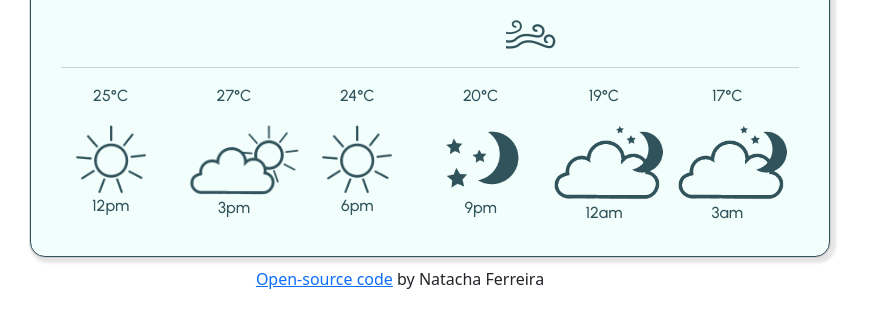
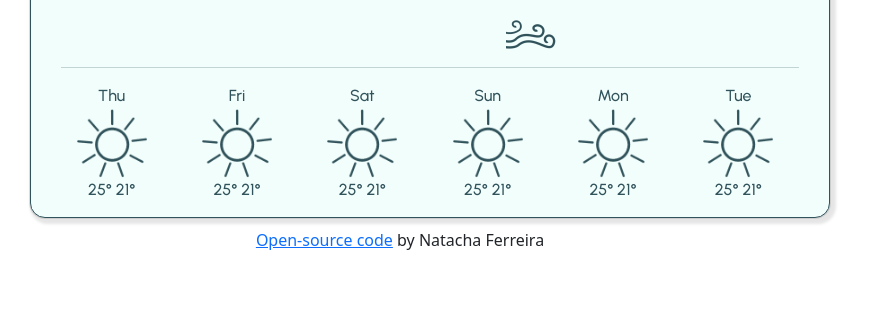
Before and after one commit to NatachaFerreira/SheCodes-Plus, a plain HTML site: page index.html in a window 1280 px wide. Shown: the part 146-474 px from the top of the page, without its empty margins (0-870 px from the left). Drawn offline with nearby package versions, Linux system fonts and the light colour scheme; no server answers.

Commit message:
Updated weekly forecast

```diff
--- a/index.html
+++ b/index.html
@@ -57,38 +57,40 @@
 
       <hr />
 
-        <div class="row forecast">
+      <div class="weather-forecast" id="forecast">
+        <div class="row">
           <div class="col-2">
+            <p class="weather-forecast-hour">12pm</p>
+            <img src="images/sunny.png" alt="sunny" width="70px" />
             <p class="temperature">25°C</p>
-            <img src="images/sunny.png" alt="sunny" width="70px" />
-            <p class="forecast-hour">12pm</p>
           </div>
           <div class="col-2">
+            <p class="weather-forecast-hour">3pm</p>
+            <img src="images/sunClouds.png" alt="sun and clouds" width="120px"/>
             <p class="temperature">27°C</p>
-            <img src="images/sunClouds.png" alt="sun and clouds" width="120px"/>
-            <p class="forecast-hour">3pm</p>
           </div>
           <div class="col-2">
+            <p class="weather-forecast-hour">6pm</p>
+            <img src="images/sunny.png" alt="sunny" width="70px" />
             <p class="temperature">24°C</p>
-            <img src="images/sunny.png" alt="sunny" width="70px" />
-            <p class="forecast-hour">6pm</p>
           </div>
           <div class="col-2">
+            <p class="weather-forecast-hour">9pm</p>
+            <img src="images/starry.png" alt="starry night" width="85px"/>
             <p class="temperature">20°C</p>
-            <img src="images/starry.png" alt="starry night" width="85px"/>
-            <p class="forecast-hour">9pm</p>
           </div>
           <div class="col-2">
+            <p class="weather-forecast-hour">12am</p>
+            <img src="images/moonClouds.png" alt="stars and clouds" width="110px"/>
             <p class="temperature">19°C</p>
-            <img src="images/moonClouds.png" alt="stars and clouds" width="110px"/>
-            <p class="forecast-hour">12am</p>
           </div>
           <div class="col-2">
+            <p class="weather-forecast-hour">3am</p>
+            <img src="images/moonClouds.png" alt="stars and clouds" width="110px"/>
             <p class="temperature">17°C</p>
-            <img src="images/moonClouds.png" alt="stars and clouds" width="110px"/>
-            <p class="forecast-hour">3am</p>
           </div>
         </div>
+      </div>
 
       </div>
 
--- a/src/index.js
+++ b/src/index.js
@@ -70,7 +70,7 @@ function refreshTempValuesToFarenheit(response) {
 
 }
 
-function toCelsius(event) {
+function displayCelsiusTemperature(event) {
   event.preventDefault();
   let city = document.querySelector("#city").innerHTML;
   let apiUrl = `${apiEndpoint}?q=${city}&appid=${apiKey}&units=${units}`;
@@ -93,6 +93,29 @@ function displayFarenheitTemperature(event) {
   axios.get(apiUrl).then(refreshTempValuesToFarenheit);
 }
 
+function displayWeeklyForecast() {
+  let forecastElement = document.querySelector("#forecast");
+  let forecastHTML = `<div class="row">`;
+  let days = ["Thu", "Fri", "Sat", "Sun", "Mon", "Tue"];
+  days.forEach(function(day) {
+    forecastHTML =
+        forecastHTML +
+        `
+          <div class="col-2">
+            <div class="weather-forecast-date">${day}</div>
+            <img src="images/sunny.png" alt="sunny" width="70px"/>
+            <div class="weather-forecast-temperatures">
+              <span class="weather-forecast-max-temperature">25°</span>
+              <span class="weather-forecast-min-temperature">21°</span>
+            </div>
+          </div>
+      `;
+  })
+
+  forecastHTML = forecastHTML + `</div>`;
+  forecastElement.innerHTML = forecastHTML;
+}
+
 let apiKey = "9eca7aac0b071aa16e3cb063adba0785";
 let apiEndpoint = "https://api.openweathermap.org/data/2.5/weather";
 let units = "metric";
@@ -104,9 +127,10 @@ let currentLocationButton = document.querySelector("#current-location-button");
 currentLocationButton.addEventListener("click", currentLocationClick);
 
 let celciusLink = document.querySelector("#celcius-link");
-celciusLink.addEventListener("click", toCelsius);
+celciusLink.addEventListener("click", displayCelsiusTemperature);
 
 let farenheitLink = document.querySelector("#farenheit-link");
 farenheitLink.addEventListener("click", displayFarenheitTemperature);
 
 getLocationBySearch("angra do heroismo");
+displayWeeklyForecast();
--- a/styles/style.css
+++ b/styles/style.css
@@ -4,6 +4,11 @@ body {
 
 h1 {
   font-weight: bold;
+}
+
+footer {
+  text-align: center;
+  margin-top: -20px;
 }
 
 .container {
@@ -89,12 +94,7 @@ button {
   margin: -35px 0px 25px 65px;
 }
 
-.forecast {
+.weather-forecast {
   text-align: center;
   margin-right: 10px;
 }
-
-footer {
-  text-align: center;
-  margin-top: -20px;
-}
```
